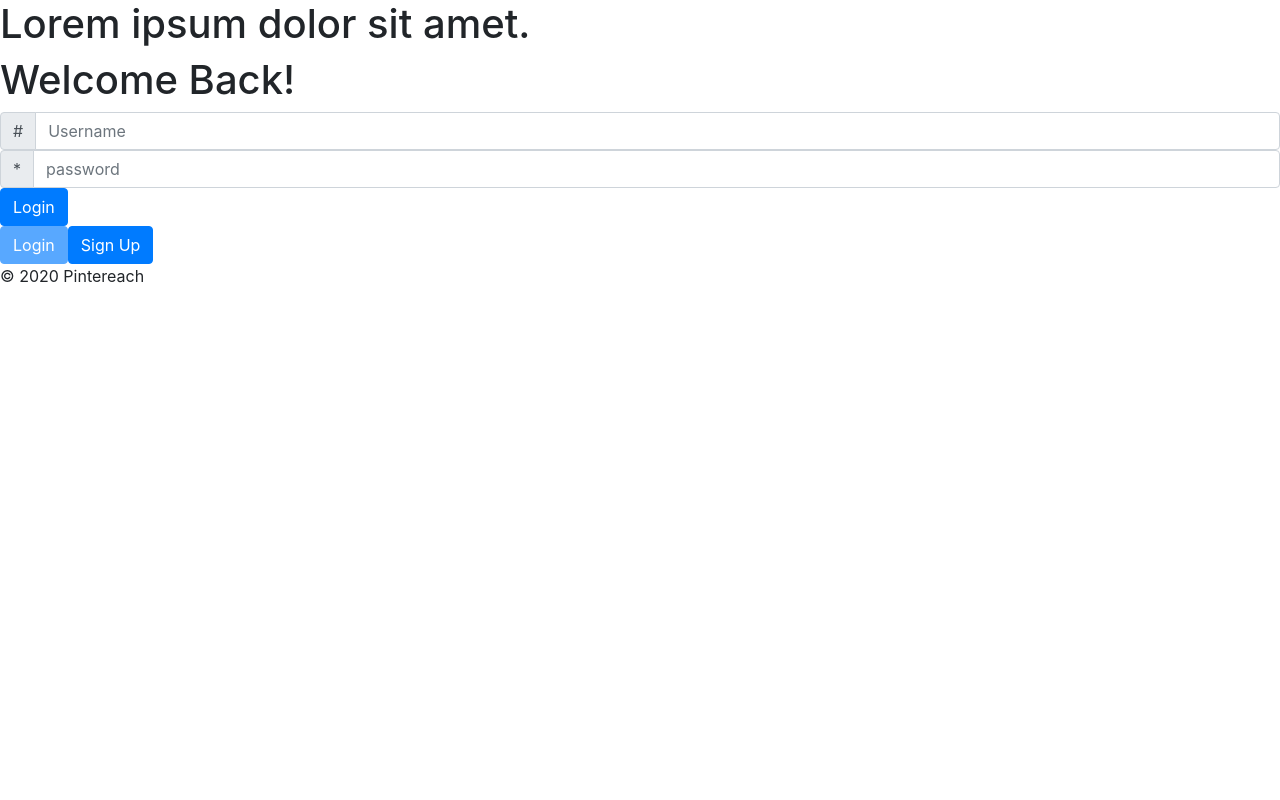
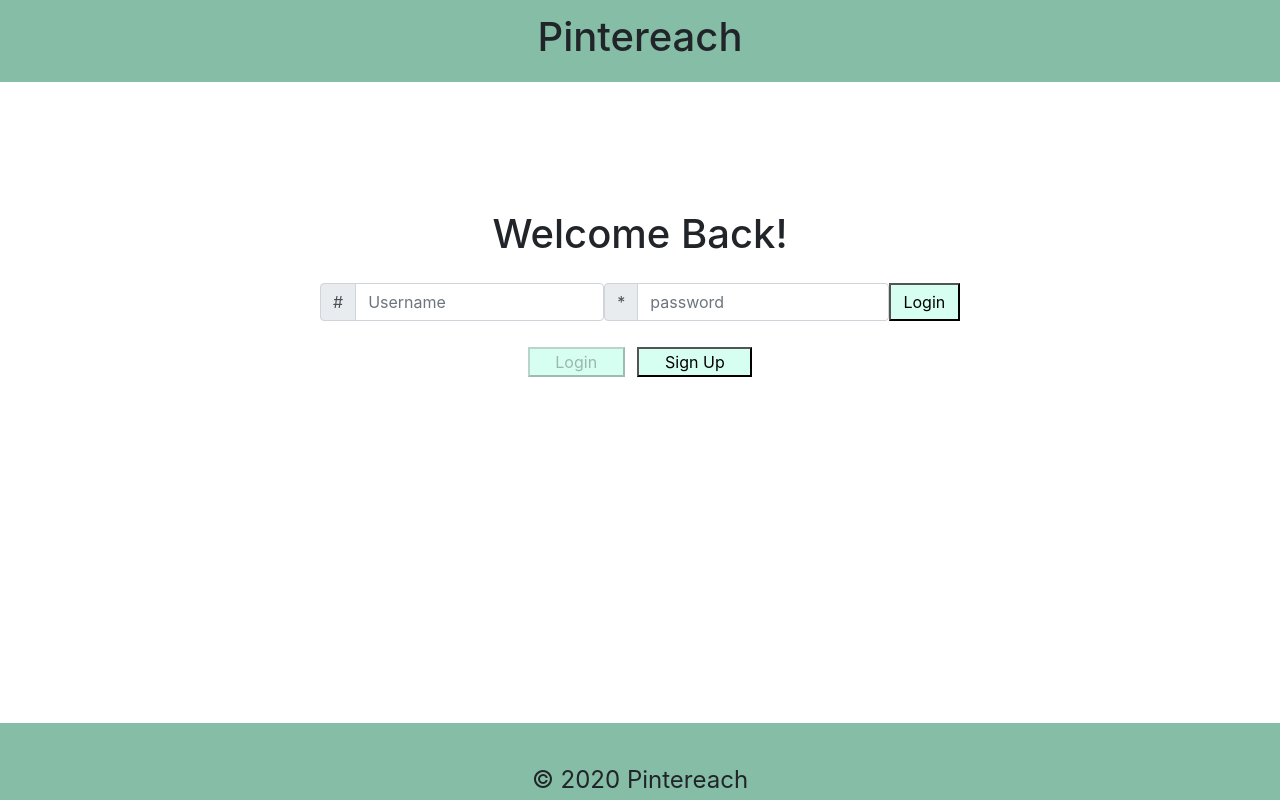
Before and after one commit to Build-Week-Pintereach1/front-end, a React (Create React App) app: page / in a window 1280 px wide. Built offline with nearby package versions, Linux system fonts and the light colour scheme; no server answers.

Commit message:
completed some basic styling will finish tommorow after features are all working and meet with team about design

```diff
--- a/src/App.js
+++ b/src/App.js
@@ -54,7 +54,7 @@ let history = useHistory();
   return (
     <div>
       <header>
-        <h1>Lorem ipsum dolor sit amet.</h1>
+        <h1>Pintereach</h1>
       </header>
 
       <Switch>
@@ -66,7 +66,7 @@ let history = useHistory();
       </Switch>
 
       <footer>
-        <p>&copy; 2020 Pintereach</p>
+        <p className='footertext'>&copy; 2020 Pintereach</p>
       </footer>
     </div>
   );
--- a/src/components/Article.js
+++ b/src/components/Article.js
@@ -31,7 +31,7 @@ useEffect(() => {
     {articles.map(item => (
       <div key={item.id}>
         <a href={item.url} target='_blank'>
-        <Card>
+        <Card className='articlecard'>
           <CardImg className='article-img' top src={item.image} alt="Card image cap" />
           <CardBody>
             <CardTitle>{item.title}</CardTitle>
--- a/src/components/Dashboard.js
+++ b/src/components/Dashboard.js
@@ -42,8 +42,8 @@ export const Dashboard = (props) => {
     return (
         <div>
             <button className='btn btn-primary sign-out-btn' onClick={signOut}>Sign Out</button>
-            <p>Lorem ipsum dolor sit amet consectetur adipisicing elit. Error, quia!</p>
-            <form onSubmit={handleLink}>
+            <p className='articlelinktext'>Copy and paste article link below to add your articles!</p>
+            <form className='savearticleform' onSubmit={handleLink}>
                 <InputGroup>
                     <InputGroupAddon addonType='prepend'>
                         <InputGroupText></InputGroupText>
@@ -52,7 +52,7 @@ export const Dashboard = (props) => {
                     <button type='submit' className='btn btn-primary'>Save Article</button>
                 </InputGroup>
 
-                <Article newArticle={newArticle}/>
+                <Article  newArticle={newArticle}/>
 
             </form>
         </div>
--- a/src/components/Login.js
+++ b/src/components/Login.js
@@ -77,8 +77,8 @@ useEffect(() => {
 	return (
         <div>
 
-            {props.user !== null && <h1>Welcome Back {props.user}!</h1>}
-            {props.user === null && <h1>Welcome Back!</h1>}
+            {props.user !== null && <h1 className='welcomeback'>Welcome Back {props.user}!</h1>}
+            {props.user === null && <h1 className='welcomeback'>Welcome Back!</h1>}
 {form === 'login' &&
 <div>
     <form className='login-form' onSubmit={handleSignIn}>
@@ -94,7 +94,7 @@ useEffect(() => {
             </InputGroupAddon>
             <Input placeholder='password' type='password' onChange={updateLoginPassword}/>
 		</InputGroup>
-        <button type='submit' className='btn btn-primary'>Login</button>
+        <button type='submit' className='buttonsubmit' >Login</button>
     </form>
 
     </div>
@@ -120,13 +120,16 @@ useEffect(() => {
             </InputGroupAddon>
             <Input placeholder='password' type='password' onChange={updateSignupPassword}/>
         </InputGroup>
-        <button className='btn btn-primary' type='submit'>Signup</button>
+        <button className='buttonsubmit'  type='submit'>Signup</button>
     </form>
 
     </div>
 }
-    <button className='btn btn-primary' onClick={()=> setForm('login')} disabled={form==='login'}>Login</button>
-    <button className='btn btn-primary' onClick={()=> setForm('signup')} disabled={form==='signup'}>Sign Up</button>
+   <div className='buttonswitchdiv'>
+    <button className='buttonswitch' onClick={()=> setForm('login')} disabled={form==='login'}>Login</button>
+    <button className='buttonswitch2' onClick={()=> setForm('signup')} disabled={form==='signup'}>Sign Up</button>
+
+    </div>
     </div>
 	);
 };
--- a/src/index.css
+++ b/src/index.css
@@ -23,3 +23,84 @@ code {
   height: 20rem;
   width: 30rem;
 }
+
+.login-form{
+  display:flex;
+  width:50%;
+  margin-left:25%;
+  margin-top:2%;
+}
+
+header{
+  background-color: #85BDA6;
+  padding-top:1%;
+  padding-bottom:1%;
+}
+
+h1{
+  display:flex;
+  justify-content:center;
+  font-size:30rem;
+}
+
+.welcomeback{
+  margin-top:10%;
+}
+
+.buttonsubmit{
+  background-color:#D7FFF1;
+  padding-left:2%;
+  padding-right:2%;
+}
+
+.buttonswitch{
+  background-color:#D7FFF1;
+  padding-left:2%;
+  padding-right:2%;
+}
+.buttonswitch2{
+  display:flex;
+  background-color:#D7FFF1;
+  padding-left:2%;
+  padding-right:2%;
+  margin-left:1%;
+}
+.buttonswitchdiv{
+  display:flex;
+justify-content:center;
+margin-top:2%;
+}
+footer{
+  display:flex;
+  background-color: #85BDA6;
+  position: absolute;
+  bottom: 0;
+  width: 100%;
+  height: 2.5rem;
+  padding-bottom:3%;
+  padding-top:3%;
+
+}
+.footertext{
+  display:flex;
+  justify-content:center;
+  font-size:1.5rem;
+
+}
+
+.articlelinktext{
+  display:flex;
+  justify-content:center;
+  margin-top:2%;
+}
+
+.savearticleform{
+  width:70%;
+  margin-left:15%;
+}
+.articlecard{
+  display:flex;
+  width:60%;
+  margin-left:20%;
+  margin-top:2%;
+}
```
